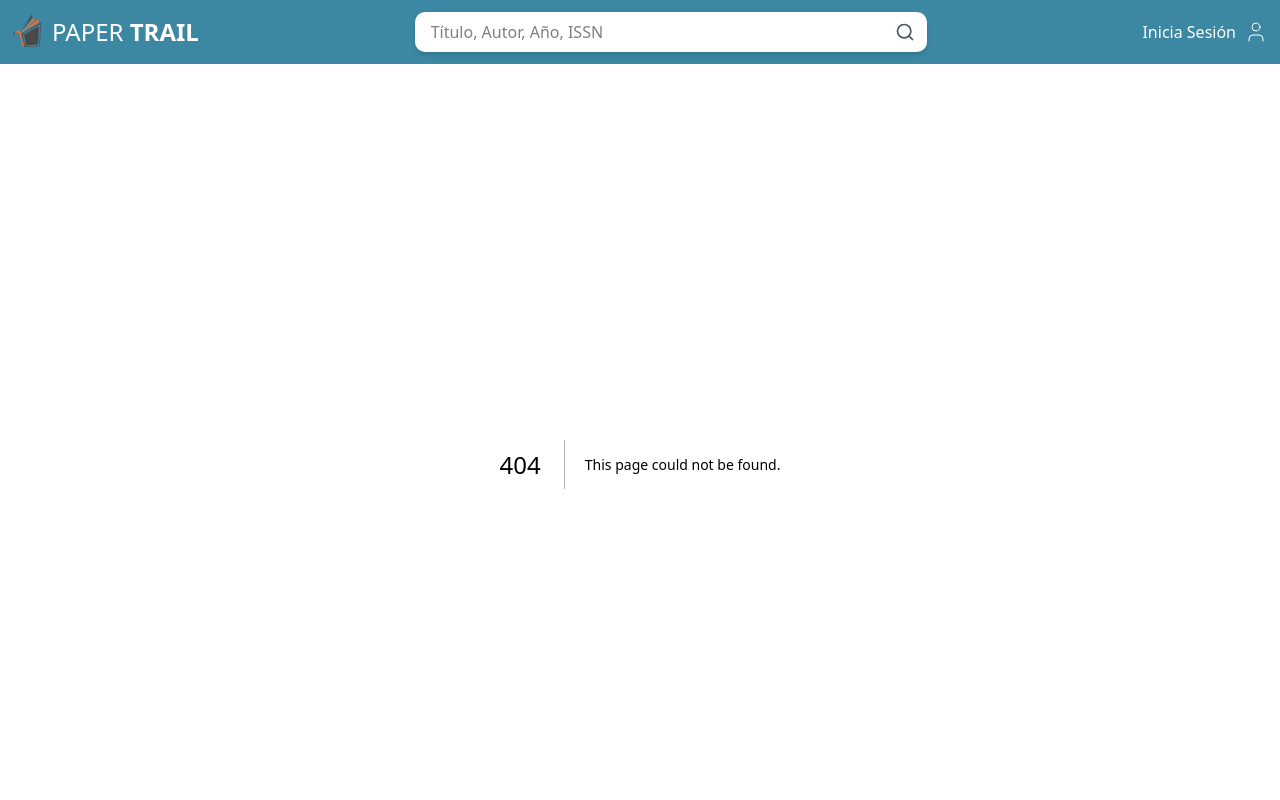
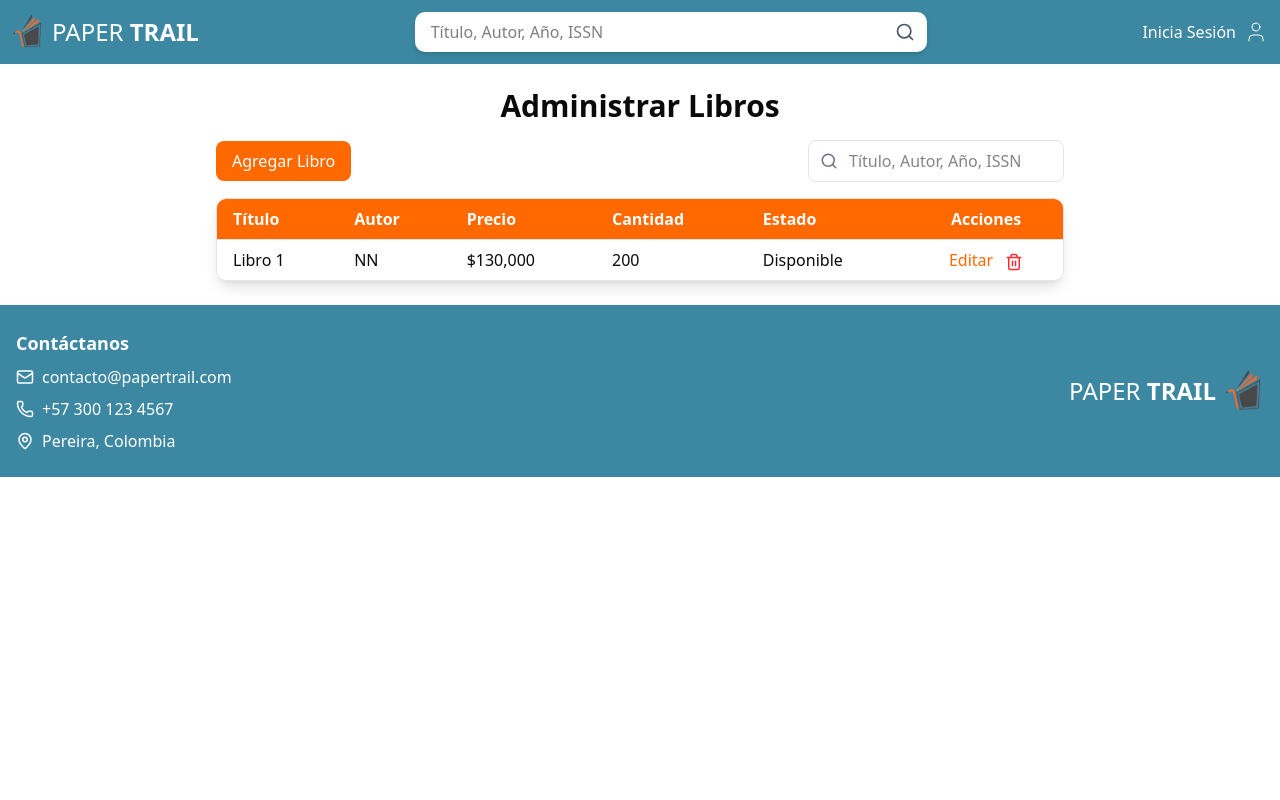
Before and after one commit to sofia0281/PaperTrailV2, a Next.js app in the folder frontend/: page /routes/adminbooks in a window 1280 px wide. Before the commit this address had no page. Shown: the top 800 px of the page. Built offline with nearby package versions, Linux system fonts and the light colour scheme.

Commit message:
Pagina principal de administración de libros

```diff
--- /dev/null
+++ b/frontend/app/routes/adminbooks/page.tsx
@@ -0,0 +1,7 @@
+import AdminBooks from "@/components/adminbooks";
+
+export default function Page() {
+    return (
+        <AdminBooks/>
+    )
+}
--- /dev/null
+++ b/frontend/components/adminbooks.tsx
@@ -0,0 +1,62 @@
+import { Search, Trash2 } from "lucide-react";
+
+const ManageBooks = () => {
+  const books = [
+    { title: "Libro 1", author: "NN", price: 130000, quantity: 200, status: "Disponible" },
+  ];
+
+  return (
+    <div className="w-full max-w-4xl mx-auto p-6">
+      {/* Encabezado */}
+      <h1 className="text-3xl font-bold text-center mb-4">Administrar Libros</h1>
+
+      {/* Barra de herramientas */}
+      <div className="flex flex-wrap md:flex-nowrap justify-between items-center mb-4 gap-2 w-full">
+        <button className="bg-orange-500 text-white px-4 py-2 rounded-md hover:bg-orange-600 whitespace-nowrap">
+          Agregar Libro
+        </button>
+        <div className="relative flex-grow md:flex-grow-0 md:w-64">
+          <input
+            type="text"
+            placeholder="Título, Autor, Año, ISSN"
+            className="border rounded-md px-3 py-2 pl-10 w-full"
+          />
+          <Search size={18} className="absolute left-3 top-3 text-gray-500" />
+        </div>
+      </div>
+
+      {/* Tabla */}
+      <div className="bg-white border rounded-lg shadow-lg overflow-x-auto">
+        <table className="w-full text-left min-w-[600px]">
+          <thead>
+            <tr className="bg-orange-500 text-white">
+              <th className="py-2 px-4">Título</th>
+              <th className="py-2 px-4">Autor</th>
+              <th className="py-2 px-4">Precio</th>
+              <th className="py-2 px-4">Cantidad</th>
+              <th className="py-2 px-4">Estado</th>
+              <th className="py-2 px-4 text-center">Acciones</th>
+            </tr>
+          </thead>
+          <tbody>
+            {books.map((book, index) => (
+              <tr key={index} className="border-t">
+                <td className="py-2 px-4">{book.title}</td>
+                <td className="py-2 px-4">{book.author}</td>
+                <td className="py-2 px-4">${book.price.toLocaleString()}</td>
+                <td className="py-2 px-4">{book.quantity}</td>
+                <td className="py-2 px-4">{book.status}</td>
+                <td className="py-2 px-4 text-center">
+                  <span className="text-orange-500 cursor-pointer hover:underline">Editar</span>
+                  <Trash2 size={18} className="inline ml-3 text-red-500 cursor-pointer hover:text-red-700" />
+                </td>
+              </tr>
+            ))}
+          </tbody>
+        </table>
+      </div>
+    </div>
+  );
+};
+
+export default ManageBooks;
```
